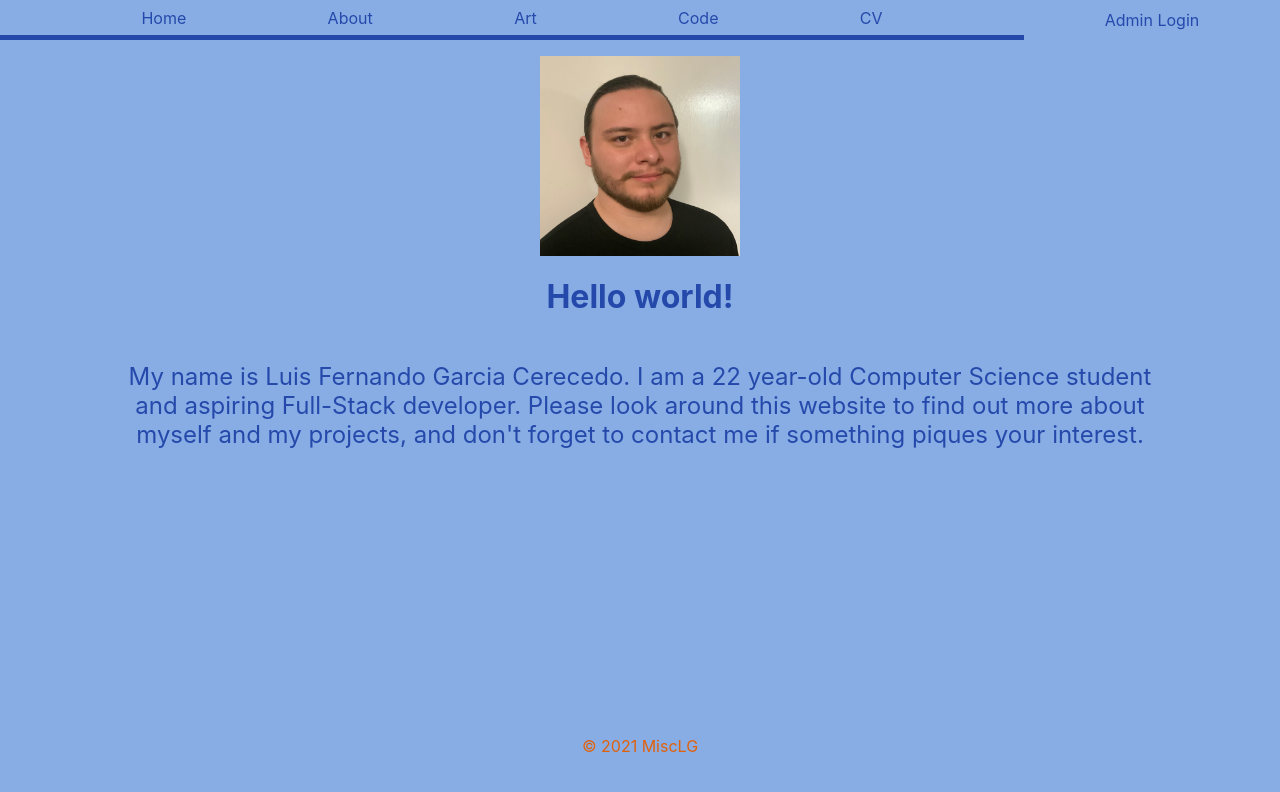
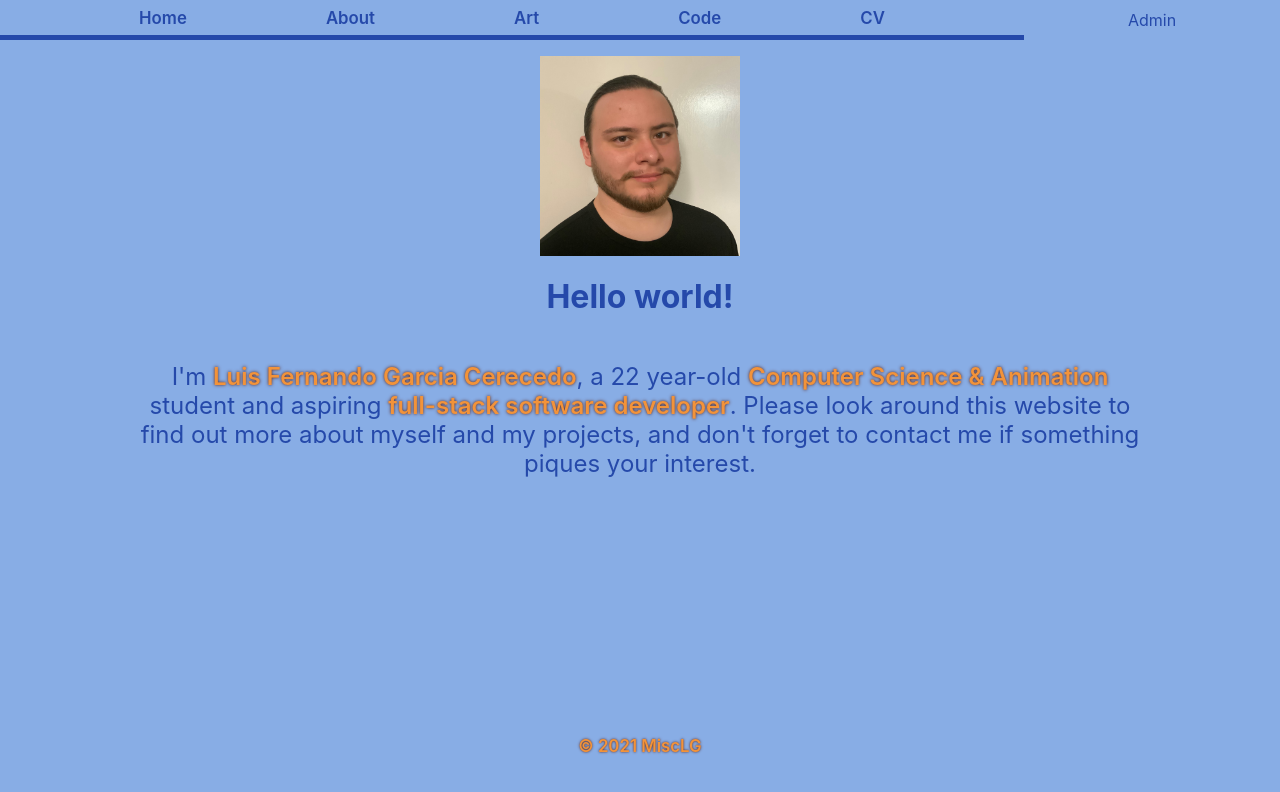
Before and after one commit to MiscLG/MiscLG.github.io, a Next.js app: page / in a window 1280 px wide. Shown: the top 792 px of the page. Built offline with nearby package versions, Linux system fonts and the light colour scheme.

Commit message:
changes color scheme to match legacy colors

```diff
--- a/components/layout.tsx
+++ b/components/layout.tsx
@@ -12,7 +12,7 @@ const Layout:NextPage = ({children}:any) =>{
     <header className={styles.header}>
       <NavBar/>
       <div className={styles.buttons}>
-        <a>Admin Login</a>
+        <a>Admin</a>
       </div>
     </header>
     <main className={styles.main}>
--- a/pages/index.tsx
+++ b/pages/index.tsx
@@ -2,6 +2,7 @@ import type { NextPage } from 'next'
 import Head from 'next/head'
 import Image from 'next/image'
 import styles from '../styles/Home.module.css'
+import textStyles from '../styles/emphasis.module.css'
 import Layout from '../components/layout'
 import myPicture from '../public/Me.jpg'
 import myPic from '../public/MeButBetter.jpg'
@@ -25,7 +26,7 @@ const Home: NextPage =  ({age}:any) => {
         />
         <h1>Hello world!</h1>
         <p className={styles.description}>
-          My name is Luis Fernando Garcia Cerecedo. I am a {age} year-old Computer Science student and aspiring Full-Stack developer.
+          I'm <span className={textStyles.highlighted}>Luis Fernando Garcia Cerecedo</span>, a {age} year-old <span className={textStyles.highlighted}>Computer Science &amp; Animation</span> student and aspiring <span className={textStyles.highlighted}>full-stack software developer</span>.
           Please look around this website to find out more about myself and my projects, and don&apos;t forget to contact me if something piques your interest.
         </p>
     </Layout>
--- a/styles/emphasis.module.css
+++ b/styles/emphasis.module.css
@@ -1,7 +1,10 @@
 .highlighted {
-  color: #e0610c;
+  color: #f2933a;
+  text-shadow: 0 0 0.14em #571a0b;
+  /* #16181a; */
   font-weight: 600;
 }
 .highlighted:hover {
   color: #2549aa;
+  text-shadow: none;
 }
--- a/styles/layout.module.css
+++ b/styles/layout.module.css
@@ -24,8 +24,10 @@
 }
 .footer {
   min-height: 10vh;
-  font-weight: 400;
-  color: #e0610c;
+  font-size: 1.05em;
+  font-weight: 600;
+  color: #f2933a;
+  text-shadow: 0 0 0.15em #571a0b;
   margin-top: 2vh;
   padding: 2vmin;
 }
@@ -35,11 +37,12 @@
   flex-flow: column nowrap;
   padding: 0 2vmin;
   color: #2549aa;
-  background-color: #88ade5;
+  /* background-color: #7096ff; */
   align-items: center;
 }
 .container {
   max-width: 100vw;
   min-height: 100vh;
   justify-content: space-between;
+  background-color: #88ade5;
 }
--- a/styles/navigation.module.css
+++ b/styles/navigation.module.css
@@ -1,7 +1,8 @@
 .nav {
   min-width: 50vw;
   border-bottom: 5px solid #2549aa;
-  font-weight: 400;
+  font-weight: 600;
+  font-size: 1.05em;
   display: flex;
   flex-flow: row nowrap;
   width: 100vw;
@@ -12,6 +13,7 @@
 }
 
 .nav a:hover {
-  color: #e0610c;
+  color: #f2933a;
+  text-shadow: 0 0 0.15em #571a0b;
   /* text-shadow: 1px 3px 1px #333; */
 }
```
